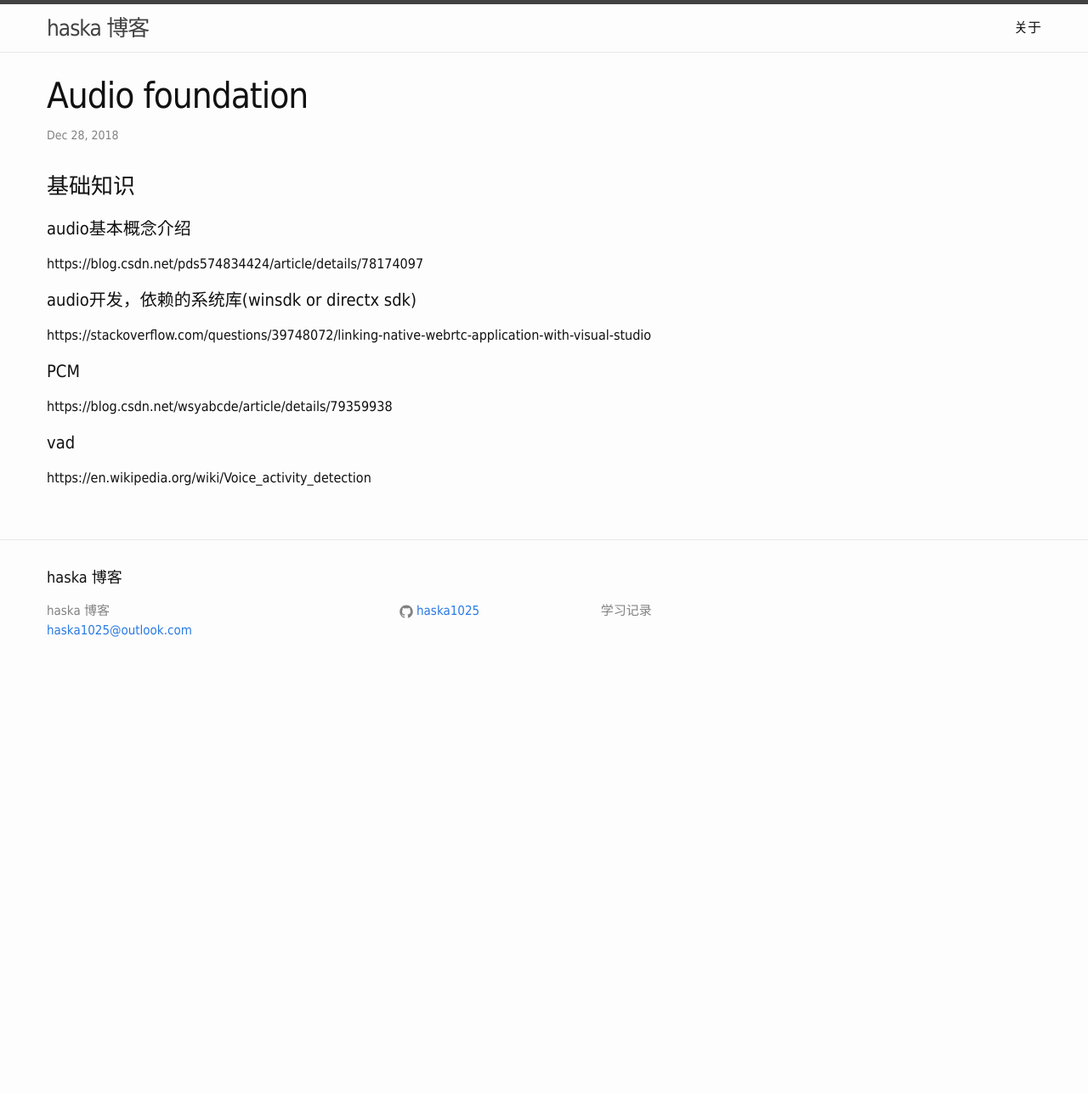
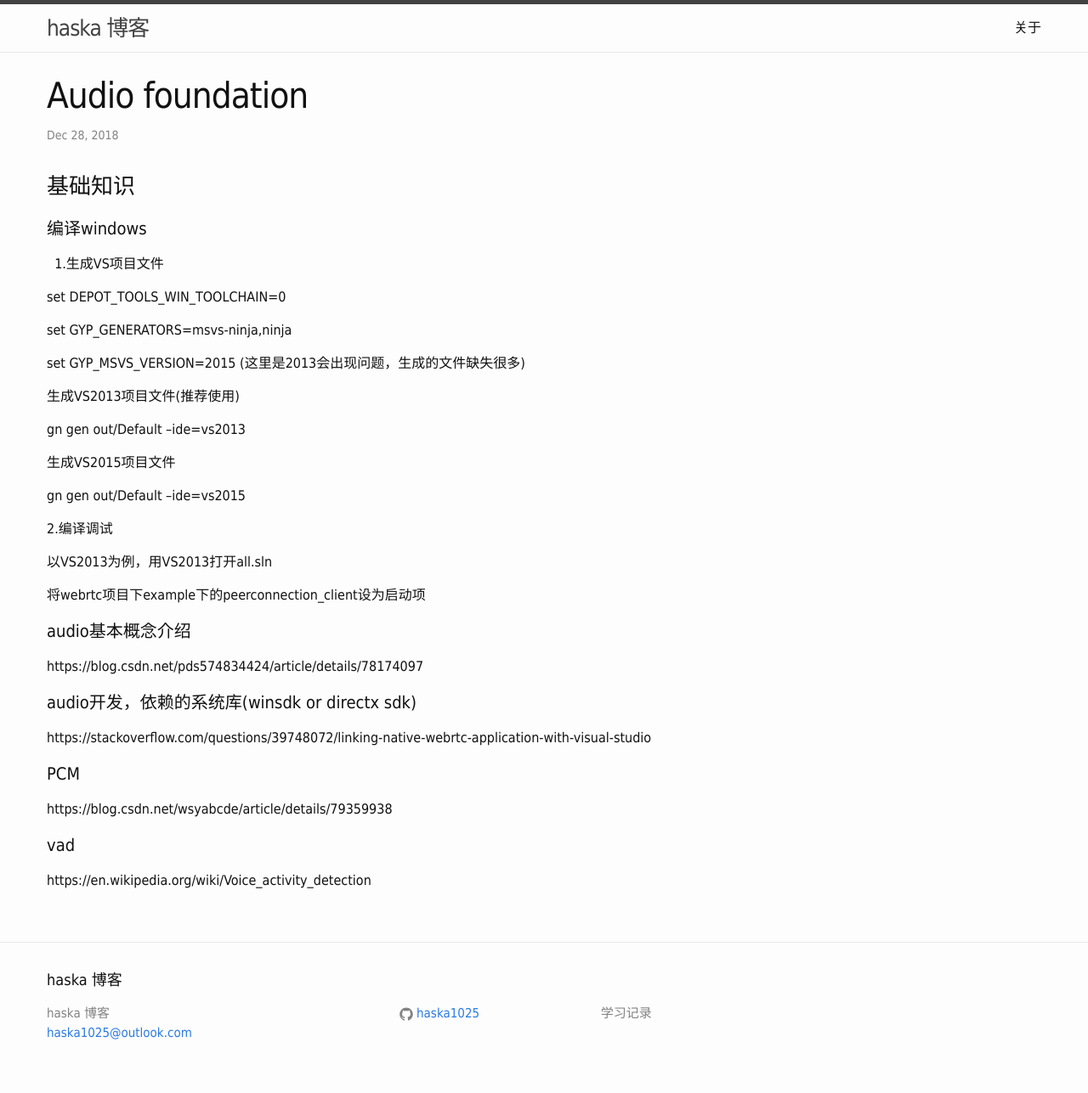
Before and after one commit to haska1025/haska1025.github.io, a Jekyll site: the page built from _posts/2018-12-28-audio_foundation.md, in a window 1280 px wide. Shown: the whole page at 85% size. Built offline with Jekyll 4.4.1, drawn with Linux system fonts in a browser that asks for light colours; before the commit the page ends 900 px from its top, so only the background shows below that.

Commit message:
Add compile

```diff
--- a/_posts/2018-12-28-audio_foundation.md
+++ b/_posts/2018-12-28-audio_foundation.md
@@ -5,6 +5,32 @@ date:   2018-12-28 16:47:53
 categories: audio
 ---
 ### 基础知识
+
+#### 编译windows
+
+1.生成VS项目文件
+
+set DEPOT_TOOLS_WIN_TOOLCHAIN=0
+
+set GYP_GENERATORS=msvs-ninja,ninja
+
+set GYP_MSVS_VERSION=2015 (这里是2013会出现问题，生成的文件缺失很多)
+
+生成VS2013项目文件(推荐使用)
+
+gn gen out/Default –ide=vs2013
+
+生成VS2015项目文件
+
+gn gen out/Default –ide=vs2015
+
+2.编译调试
+
+以VS2013为例，用VS2013打开all.sln
+
+将webrtc项目下example下的peerconnection_client设为启动项
+
+
 
 #### audio基本概念介绍
 
```
